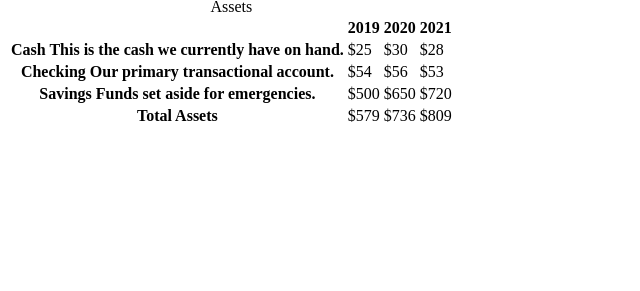
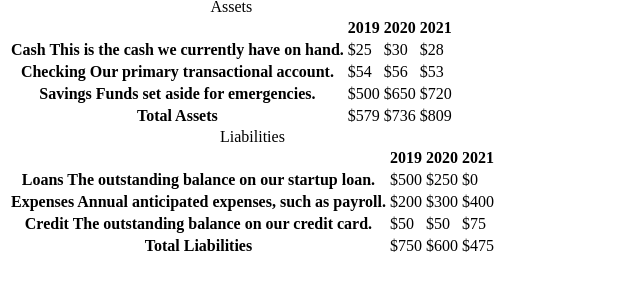
Before and after one commit to lengleman-spec/balance-sheet, a plain HTML site: page index.html in a window 1280 px wide. Shown: the part 87-378 px from the top of the page, without its empty margins (0-640 px from the left). Drawn offline with Linux system fonts and the light colour scheme.

Commit message:
added html skeleton for second table

```diff
--- a/index.html
+++ b/index.html
@@ -22,6 +22,7 @@
         </div>
 
         <div class="table-wrap">
+        <!-- TABLE 1 -->
           <table>
             <caption>
               Assets
@@ -93,7 +94,51 @@
             </tbody>
           </table>
 
-          <table></table>
+          <!-- TABLE 2 -->
+          <table>
+            <caption>
+              Liabilities
+            </caption>
+            <thead>
+                <tr>
+                    <td>
+                        <th><span class="sr-only">2019</span></th>
+                        <th><span class="sr-only">2020</span></th>
+                        <th><span class="sr-only">2021</span></th>
+                    </td>
+                </tr>
+            </thead>
+
+            <tbody>
+                <tr class="data">
+                    <th>Loans <span class="description">The outstanding balance on our startup loan.</span></th>
+                    <td>$500</td>
+                    <td>$250</td>
+                    <td class="current">$0</td>
+                </tr>
+
+                <tr class="data">
+                    <th>Expenses <span class="description">Annual anticipated expenses, such as payroll.</span></th>
+                    <td>$200</td>
+                    <td>$300</td>
+                    <td class="current">$400</td>
+                </tr>
+
+                <tr class="data">
+                    <th>Credit <span class="description">The outstanding balance on our credit card.</span></th>
+                    <td>$50</td>
+                    <td>$50</td>
+                    <td class="current">$75</td>
+                </tr>
+
+                <tr class="total">
+                    <th>Total <span class="sr-only">Liabilities</span></th>
+                    <td>$750</td>
+                    <td>$600</td>
+                    <td class="current">$475</td>
+                </tr>
+            </tbody>
+          </table>
 
           <table></table>
         </div>
```
